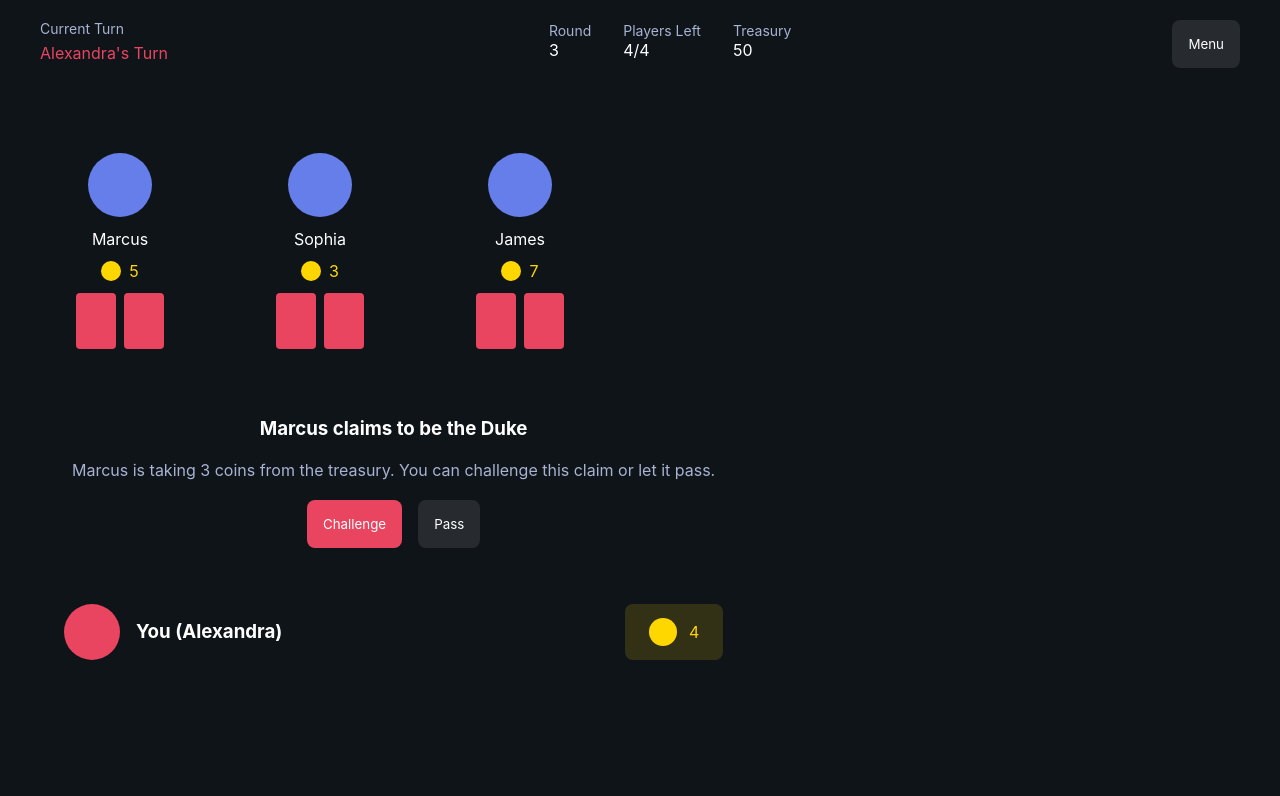
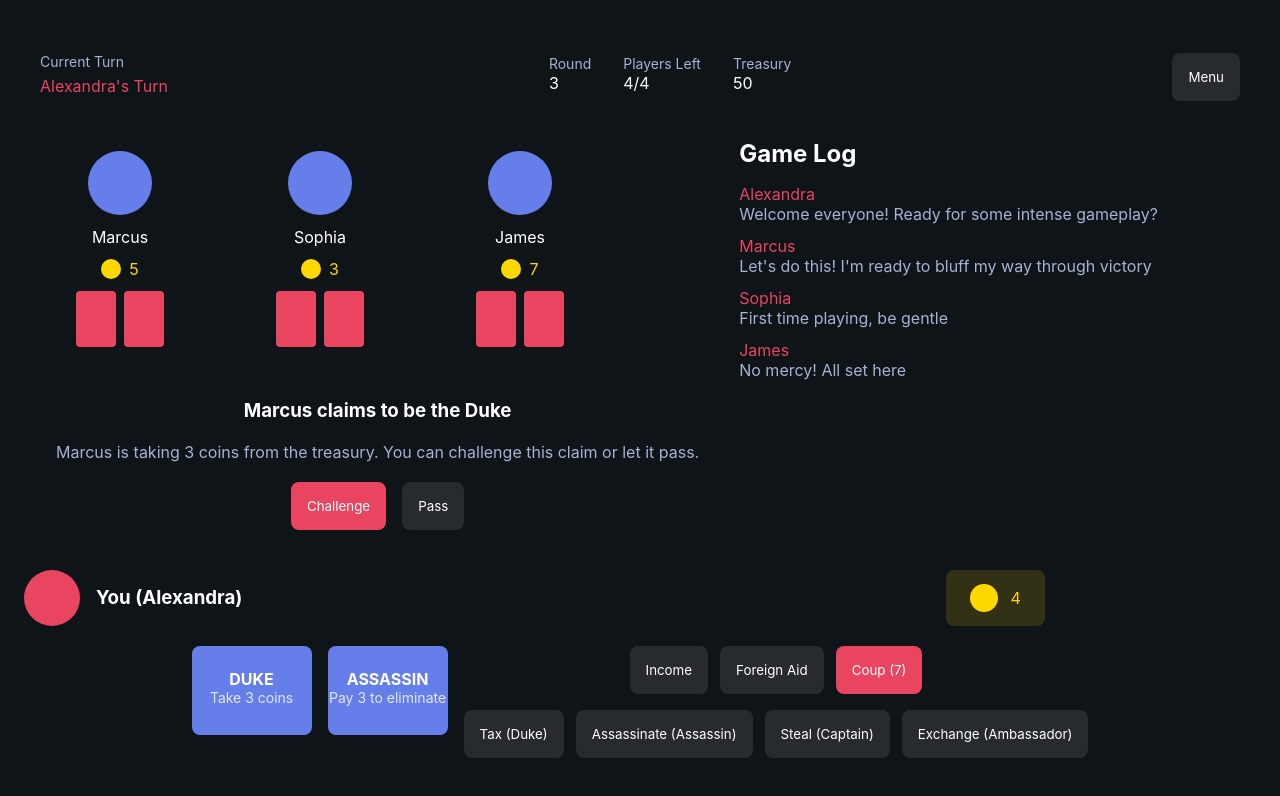
Before and after one commit to baronocasiones/coup-webbase, a React (Vite) app in the folder frontend/: page /playroom in a window 1280 px wide. Shown: the top 796 px of the page. Built offline with nearby package versions, Linux system fonts and the light colour scheme.

Commit message:
frontend done

```diff
--- a/frontend/src/pages/PlayRoom.jsx
+++ b/frontend/src/pages/PlayRoom.jsx
@@ -1,5 +1,6 @@
 import styles from './../styles/PlayRoom.module.css'
 import PrimaryButton from './../components/PrimaryButton.jsx'
+import ChatBox from './../components/ChatBox.jsx'
 import { useEffect } from 'react'
 
 function PlayRoom() {
@@ -15,6 +16,7 @@ function PlayRoom() {
 
     return (
         <>
+            <div>
                 <div className={styles.header}>
                     <div className={styles.currentTurnContainer}>
                         <label style={{ color: '#A8B2D1' }}>Current Turn </label>
@@ -84,6 +86,12 @@ function PlayRoom() {
                                 <PrimaryButton text='Pass' backgroundColor='rgba(255, 255, 255, 0.098)' width='auto' />
                             </div>
                         </div>
+                    </div>
+                    <div>
+                        <ChatBox header="Game Log" withSubmission={false} />
+                    </div>
+                </div>
+            </div>
             <div className={styles.userUIContainer}>
                 <div className={styles.userInfo}>
                     <div className={styles.userIdentifier}>
@@ -91,9 +99,30 @@ function PlayRoom() {
                         <h3 style={{ alignContent: 'center' }}>You (Alexandra)</h3>
                     </div>
                     <div className={styles.userCoins}>
-                                <span style={{ width: '28px', height: '28px', borderRadius: '100%', display: 'inline-block', backgroundColor: '#FFD700'}}></span>
-                                <span style={{ color: '#FFD700'}}>4</span>
+                        <span style={{ width: '28px', height: '28px', borderRadius: '100%', display: 'inline-block', backgroundColor: '#FFD700' }}></span>
+                        <span style={{ color: '#FFD700' }}>4</span>
                     </div>
+                </div>
+                <div className={styles.userCardsContainer}>
+                    <span className={styles.userCard}>
+                        <h4>DUKE</h4>
+                        <label>Take 3 coins</label>
+                    </span>
+                    <span className={styles.userCard}>
+                        <h4>ASSASSIN</h4>
+                        <label>Pay 3 to eliminate</label>
+                    </span>
+                    <div className={styles.userMoves}>
+                        <div style={{ display: 'flex', columnGap: '12px', justifyContent: 'center' }}>
+                            <PrimaryButton text='Income' backgroundColor='rgba(255, 255, 255, 0.098)' width='auto' />
+                            <PrimaryButton text='Foreign Aid' backgroundColor='rgba(255, 255, 255, 0.098)' width='auto' />
+                            <PrimaryButton text='Coup (7)' width='auto' />
+                        </div>
+                        <div style={{ display: 'flex', columnGap: '12px', justifyContent: 'center' }}>
+                            <PrimaryButton text='Tax (Duke)' backgroundColor='rgba(255, 255, 255, 0.098)' width='auto' />
+                            <PrimaryButton text='Assassinate (Assassin)' backgroundColor='rgba(255, 255, 255, 0.098)' width='auto' />
+                            <PrimaryButton text='Steal (Captain)' backgroundColor='rgba(255, 255, 255, 0.098)' width='auto' />
+                            <PrimaryButton text='Exchange (Ambassador)' backgroundColor='rgba(255, 255, 255, 0.098)' width='auto' />
                         </div>
                     </div>
                 </div>
--- a/frontend/src/styles/PlayRoom.module.css
+++ b/frontend/src/styles/PlayRoom.module.css
@@ -1,12 +1,11 @@
 .header {
     display: flex;
     column-gap: 30%;
-    padding: 20px 40px 20px;
+    padding: 0px 40px;
     justify-content: space-between;
     width: 100vw;
-    position: absolute;
-    top: 0;
-    left: 0;
+    position: relative;
+    top: 10px;
 }
 
 .currentTurnContainer {
@@ -98,7 +97,7 @@
 .movePreview {
     display: flex;
     flex-direction: column;
-    padding: 2rem;
+    padding: 1rem;
     row-gap: 20px;
 }
 
@@ -111,13 +110,13 @@
 .userUIContainer{
     display: flex;
     flex-direction: column;
-    padding: 24px;
+    padding: 0px 24px;
     row-gap: 20px;
 }
 
 .userInfo{
     display: flex;
-    justify-content: space-between;
+    gap: 55vw;
 }
 
 .userIdentifier{
@@ -134,3 +133,29 @@
     justify-content: center;
     align-items: center;
 }
+
+.userCardsContainer{
+    display: flex;
+    column-gap: 16px;
+    justify-content: center;
+}
+
+.userCard{
+    display: flex;
+    width: 120px;
+    height: 89px;
+    border-radius: 8px;
+    background-color: #667EEA;
+    justify-content: center;
+    align-items: center;
+    flex-direction: column;
+    text-align: center;
+}
+
+.userMoves{
+    display: flex;
+    flex-direction: column;
+    flex-wrap: wrap;
+    justify-content: center;
+    row-gap: 16px;
+}
```
Lines whose indentation alone changed are shown as unchanged.
